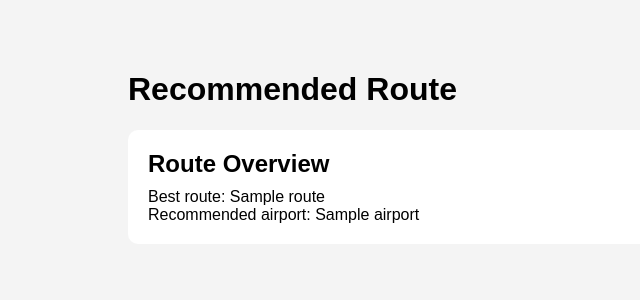
After one commit to Sprinter05/nullCO2, a Flask app: template frontend/templates/route-description.html in a window 1280 px wide. The commit adds this page. Shown: the top 300 px of the page, without its empty margins (0-640 px from the left). Run offline with Flask 3, Linux system fonts and the light colour scheme; the template is opened without the code that fills it: most values are stand-ins (such as "Sample title", 1, 10 or a date in 2020).

Commit message:
Adds get airport, improves get route

```diff
--- a/frontend/app.py
+++ b/frontend/app.py
@@ -1,5 +1,5 @@
 from flask import Flask, render_template, request, redirect, abort
-from utils import get_location, get_route
+from utils import get_location, get_route, get_airport
 
 app = Flask(__name__)
 
@@ -26,10 +26,8 @@ def passenger_locations():  # Get location of each member
             passenger_number=int(request.values.get("passenger_number")),
             destination=request.values.get("destination"),
         )
-    elif request.method == "POST":
-        return redirect("/first")
     else:
-        pass
+        return redirect("/start")
 
 
 @app.route("/calculate_route", methods=["POST", "GET"])
@@ -45,4 +43,4 @@ def route():
                 print(f"passenger{i}")
                 abort(400)
             locations.append(get_location(request.values.get(f"passenger{i}_location")))
-    return get_route(locations)
+        return render_template("route-description.html", route=get_route(locations), airport=get_airport(locations)["0"])
--- a/frontend/templates/passenger-locations.html
+++ b/frontend/templates/passenger-locations.html
@@ -8,7 +8,6 @@
     <style>
         body {
             font-family: Arial, sans-serif;
-            background-color: #f4f4f4;
             margin: 0;
             padding: 0;
         }
@@ -22,7 +21,6 @@
         .passenger-form {
             margin-bottom: 20px;
             padding: 20px;
-            background-color: #ffffff;
             border-radius: 10px;
         }
 
--- /dev/null
+++ b/frontend/templates/route-description.html
@@ -0,0 +1,55 @@
+<!DOCTYPE html>
+<html lang="en">
+<head>
+<meta charset="UTF-8">
+<meta name="viewport" content="width=device-width, initial-scale=1.0">
+<title>Recommended Route</title>
+<style>
+    body {
+        font-family: Arial, sans-serif;
+        background-color: #f4f4f4;
+        margin: 0;
+        padding: 0;
+    }
+    .container {
+        width: 80%;
+        margin: 0 auto;
+        padding-top: 50px;
+    }
+    .route-section {
+        padding: 20px;
+        background-color: #ffffff;
+        border-radius: 10px;
+        margin-bottom: 20px;
+    }
+    .route-title {
+        font-weight: bold;
+        font-size: 24px;
+        margin-bottom: 10px;
+    }
+    .route-description {
+        font-size: 18px;
+        line-height: 1.5;
+    }
+</style>
+</head>
+<body>
+
+<div class="container">
+    <h1>Recommended Route</h1>
+
+    <div class="route-section">
+        <div class="route-title">Route Overview</div>
+        <div>
+            <!-- Best route -->
+            Best route: {{route}}
+        </div>
+        <div class="airport-description">
+            <!-- Recommended airport-->
+            Recommended airport: {{airport}}
+        </div>
+    </div>
+</div>
+
+</body>
+</html>
--- a/frontend/utils.py
+++ b/frontend/utils.py
@@ -1,4 +1,8 @@
 import requests
+
+proxies = {
+   'http': 'http://localhost:8080',
+}
 
 
 def get_location(loc: str):
@@ -9,7 +13,6 @@ def get_location(loc: str):
 
 
 def get_distance(origin, destination):
-    print(origin)
     a = requests.get(
         "http://127.0.0.1:3000/calc_distance",
         params={
@@ -23,6 +26,20 @@ def get_distance(origin, destination):
     return a.json()["distance"]
 
 
+def get_airport(locations):
+    locs = {}
+    for i, l in enumerate(locations):
+        locs[f"lat{i+1}"] = f"{l['lat']}"
+        locs[f"len{i+1}"] = f"{l['lon']}"
+
+    a = requests.get(
+        f"http://127.0.0.1:3000/get_airport/{len(locations)}", params=locs, timeout=100, proxies=proxies
+    )
+    return a.json()
+
+
 def get_route(locations: list):
-    matrix = [[get_distance(i, j) for j in locations] for i in locations] # distance matrix between locations
+    matrix = [
+        [get_distance(i, j) for j in locations] for i in locations
+    ]  # distance matrix between locations
     return matrix
```
